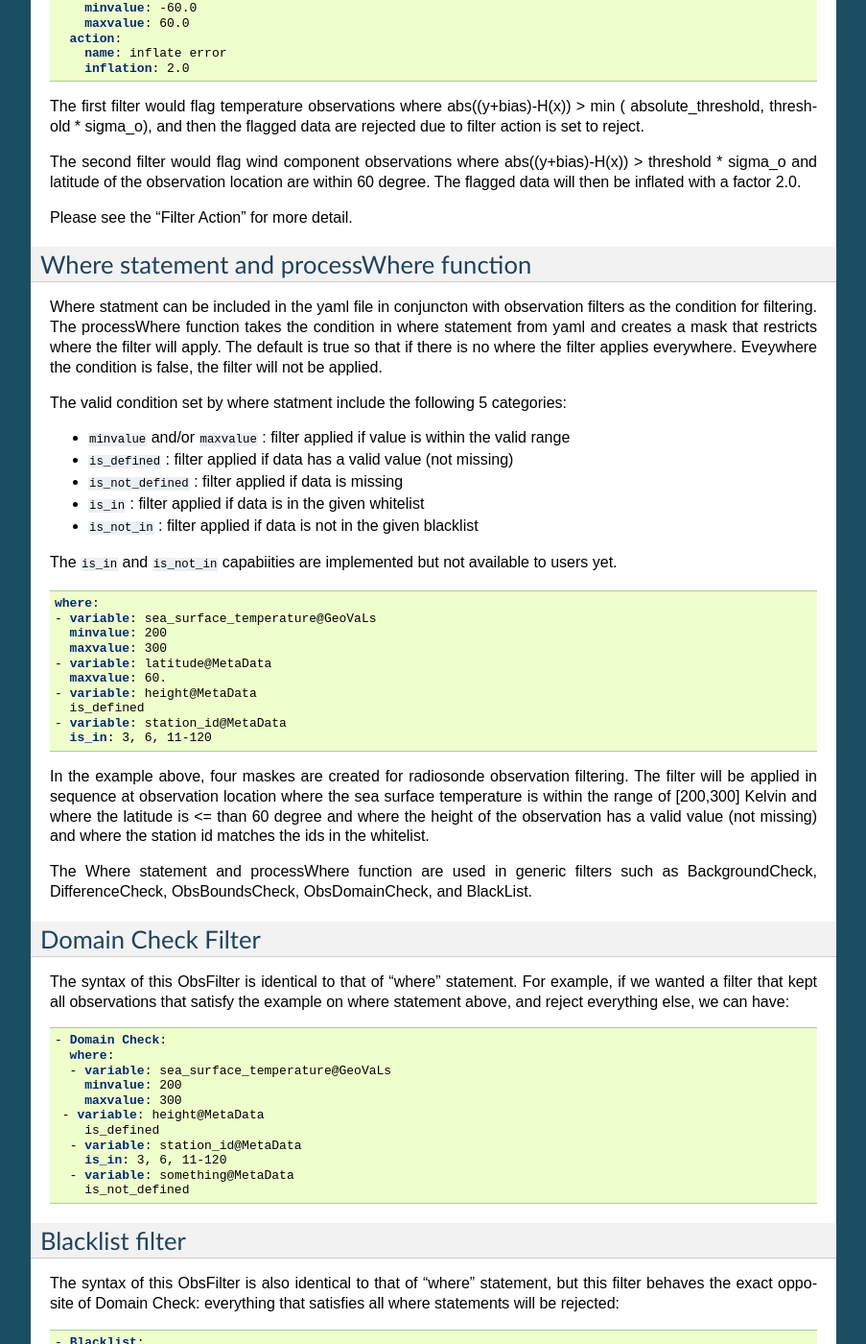
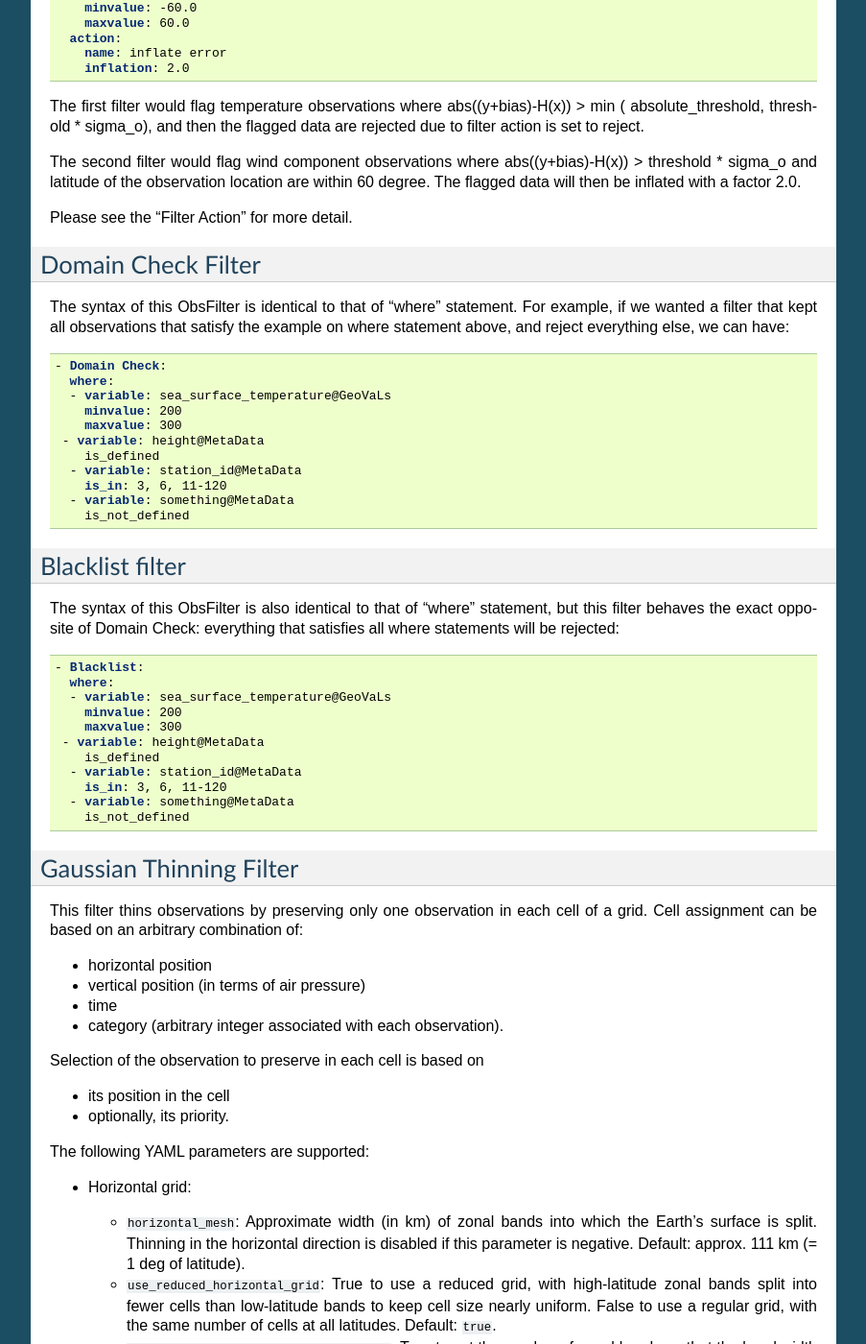
Before and after one commit to JCSDA/jedi-docs, a Sphinx documentation site: the page built from docs/jedi-components/ufo/qcfilters.rst, in a window 1280 px wide and 1400 px high, scrolled down 2204 px. Shown: the whole window at 96% size, without its empty margins (198-1101 px from the left). Built offline with Sphinx 7.4.7, drawn with Linux system fonts in a browser that asks for light colours; some of the changed text lies outside the part shown.

Commit message:
Moved the "Where statement and processWhere function" section to the end of the QC filters reference page (#168)
* Moved the "Where statement and processWhere function" to the end of the QC filters reference.

* Fixed spelling and grammar mistakes in the description of the 'where' statement.

```diff
--- a/docs/jedi-components/ufo/qcfilters.rst
+++ b/docs/jedi-components/ufo/qcfilters.rst
@@ -135,39 +135,6 @@
 The second filter would flag wind component observations where abs((y+bias)-H(x)) > threshold * sigma_o and latitude of the observation location are within 60 degree. The flagged data will then be inflated with a factor 2.0.
 
 Please see the "Filter Action" for more detail.
-
-Where statement and processWhere function
-------------------------------------------
-
-Where statment can be included in the yaml file in conjuncton with observation filters as the condition for filtering. The processWhere function takes the condition in where statement from yaml and creates a mask that restricts where the filter will apply. The default is true so that if there is no where the filter applies everywhere. Eveywhere the condition is false, the filter will not be applied.
-
-The valid condition set by where statment include the following 5 categories:
-
-- :code:`minvalue` and/or :code:`maxvalue` : filter applied if value is within the valid range
-- :code:`is_defined`                       : filter applied if data has a valid value (not missing)
-- :code:`is_not_defined`                   : filter applied if data is missing
-- :code:`is_in`                            : filter applied if data is in the given whitelist
-- :code:`is_not_in`                        : filter applied if data is not in the given blacklist
-
-The :code:`is_in` and :code:`is_not_in` capabiities are implemented but not available to users yet.
-
-.. code:: yaml
-
-   where:
-   - variable: sea_surface_temperature@GeoVaLs
-     minvalue: 200
-     maxvalue: 300
-   - variable: latitude@MetaData
-     maxvalue: 60.
-   - variable: height@MetaData
-     is_defined
-   - variable: station_id@MetaData
-     is_in: 3, 6, 11-120
-
-In the example above, four maskes are created for radiosonde observation filtering. The filter will be applied in sequence at observation location where the sea surface temperature is within the range of [200,300] Kelvin and where the latitude is <= than 60 degree and where the height of the observation has a valid value (not missing) and where the station id matches the ids in the whitelist.
-
-The Where statement and processWhere function are used in generic filters such as BackgroundCheck, DifferenceCheck, ObsBoundsCheck, ObsDomainCheck, and BlackList.
-
 
 Domain Check Filter
 --------------------
@@ -426,3 +393,33 @@
 So far, @ObsFunction variables can be used in where statements in any of the generic filters.  In the future, they may be used to inflate ObsError as an "action".
 
 - @ObsDiagnostic will be used to store non-h(x) diagnostic values from the simulateObs function in individual ObsOperator classes.  The ObsDiagnostics interface class to OOPS is used to pass those diagnostics to the ObsFilters.  Because the diagnostics are provided by simulateObs, they can only be used in a PostFilter.  The generic filters will need to have PostFilter functions implemented (currently only Background Check) in order to use ObsDiagnostics.  The simulateObs interface to ObsDiagnostics will be first demonstrated in CRTM.
+
+Where statement and processWhere function
+------------------------------------------
+
+The :code:`where` statement can be included in the yaml file in conjunction with observation filters as the condition for filtering. The :code:`processWhere` function takes the condition in the :code:`where` statement from yaml and creates a mask that restricts where the filter will apply. The default is true, so if there is no :code:`where`, the filter applies everywhere. Everywhere the condition is false, the filter will not be applied.
+
+The following conditions are accepted by the :code:`where` statement:
+
+- :code:`minvalue` and/or :code:`maxvalue` : filter applied if value is within the valid range
+- :code:`is_defined`                       : filter applied if data has a valid value (not missing)
+- :code:`is_not_defined`                   : filter applied if data is missing
+- :code:`is_in`                            : filter applied if data is in the given whitelist
+- :code:`is_not_in`                        : filter applied if data is not in the given blacklist
+
+.. code:: yaml
+
+   where:
+   - variable: sea_surface_temperature@GeoVaLs
+     minvalue: 200
+     maxvalue: 300
+   - variable: latitude@MetaData
+     maxvalue: 60.
+   - variable: height@MetaData
+     is_defined
+   - variable: station_id@MetaData
+     is_in: 3, 6, 11-120
+
+In the example above, four masks are created for radiosonde observation filtering. The filter will be applied in sequence at observation locations where the sea surface temperature is within the range of [200, 300] kelvin, the latitude is <= than 60 degrees, the height of the observation has a valid value (not missing), and the station id is one of the ids in the whitelist.
+
+The :code:`where` statement and :code:`processWhere` function are used in generic filters such as BackgroundCheck, DifferenceCheck, ObsBoundsCheck, ObsDomainCheck, and BlackList.
```
